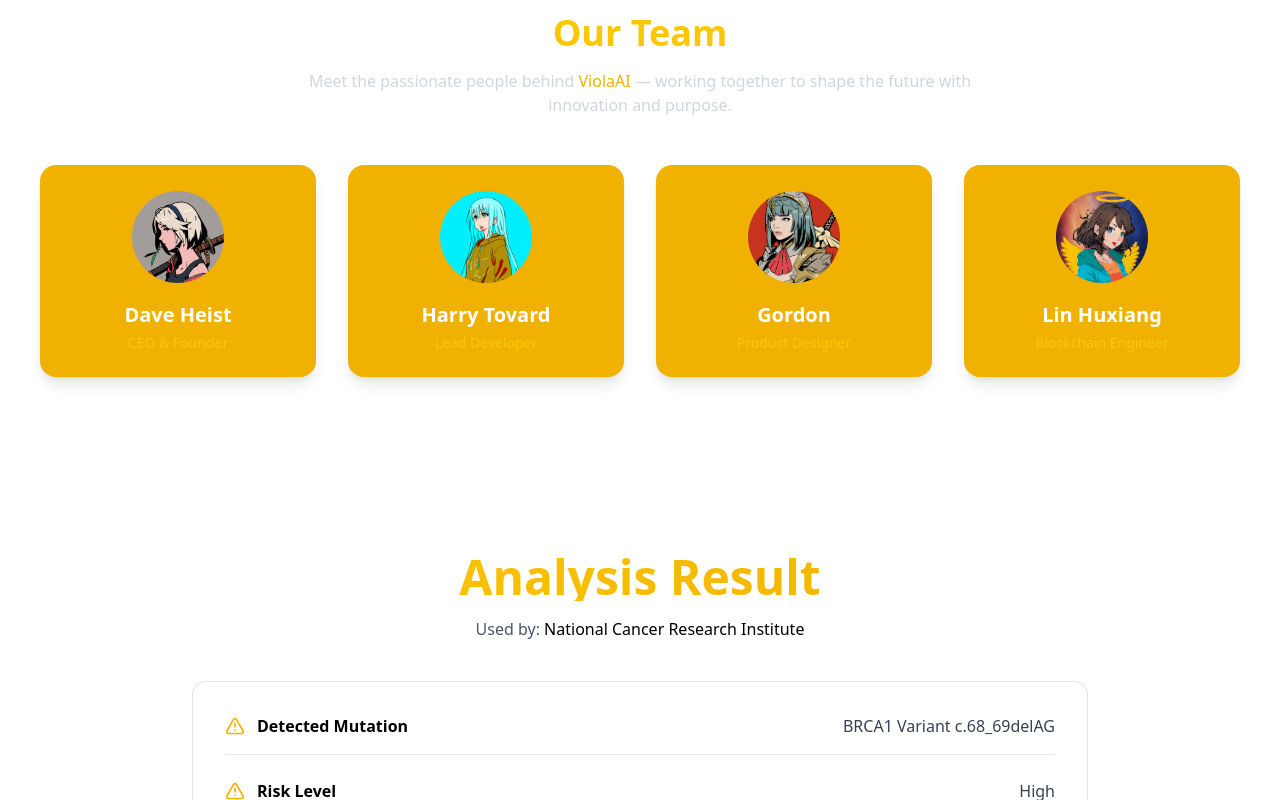
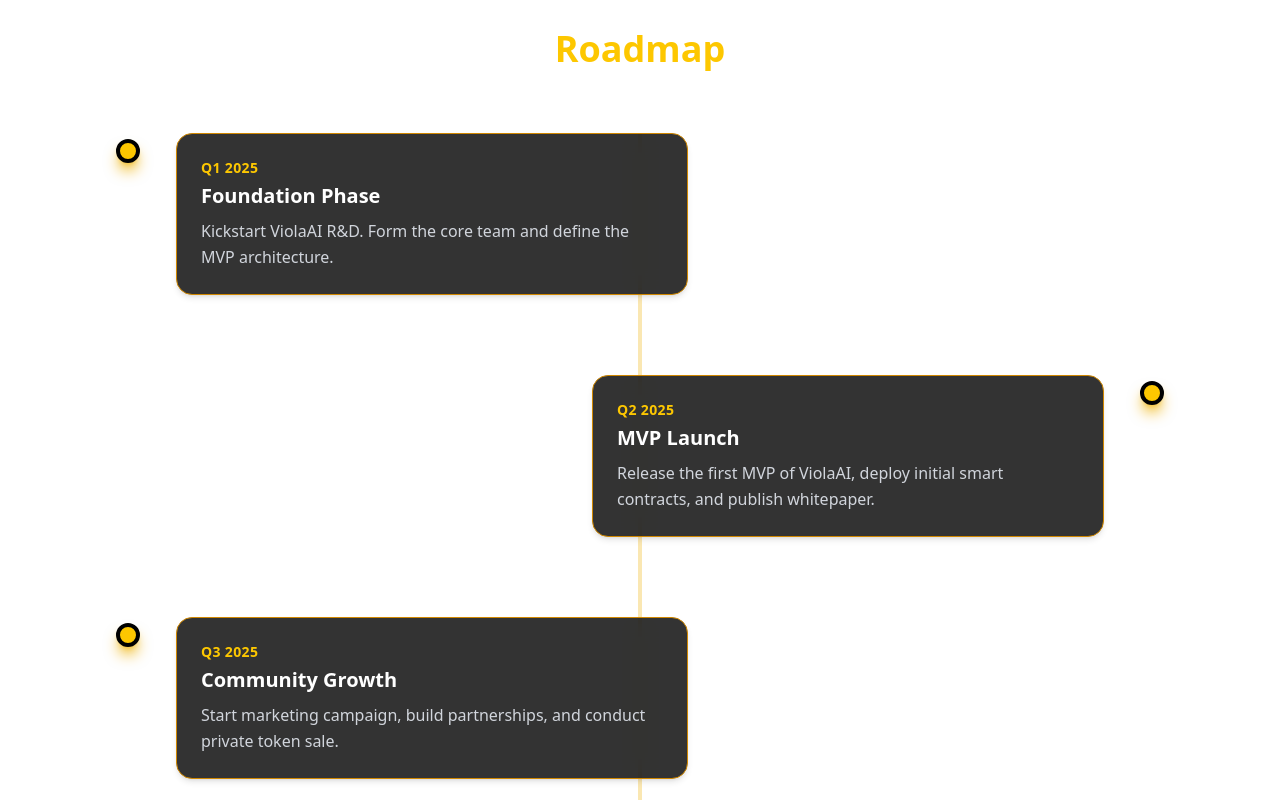
Before and after one commit to viola-genetics-ai/viola-genetics, a Next.js app: page / in a window 1280 px wide. Shown: the part 1980-2780 px from the top of the page. Built offline with nearby package versions, Linux system fonts and the light colour scheme.

Commit message:
Update Roadmap
Roadmap update

```diff
--- a/app/components/OurTeam.tsx
+++ b/app/components/OurTeam.tsx
@@ -42,7 +42,7 @@
           {teamMembers.map((member, index) => (
             <div
               key={index}
-              className="bg-yellow-500 p-6 rounded-2xl shadow-lg group hover:bg-[#222240] transition-all duration-300"
+              className="bg-yellow-500 p-6 rounded-2xl shadow-lg group hover:bg-black/80 transition-all duration-300"
             >
               <div className="w-24 h-24 mx-auto relative mb-4 rounded-full overflow-hidden border-2 border-yellow-500 group-hover:scale-105 transition">
                 <Image
--- a/app/components/Roadmap.tsx
+++ b/app/components/Roadmap.tsx
@@ -0,0 +1,98 @@
+"use client";
+
+import { motion } from "framer-motion";
+
+const roadmapItems = [
+  {
+    quarter: "Q1 2025",
+    title: "Foundation Phase",
+    description:
+      "Kickstart ViolaAI R&D. Form the core team and define the MVP architecture.",
+  },
+  {
+    quarter: "Q2 2025",
+    title: "MVP Launch",
+    description:
+      "Release the first MVP of ViolaAI, deploy initial smart contracts, and publish whitepaper.",
+  },
+  {
+    quarter: "Q3 2025",
+    title: "Community Growth",
+    description:
+      "Start marketing campaign, build partnerships, and conduct private token sale.",
+  },
+  {
+    quarter: "Q4 2025",
+    title: "Beta & Token Sale",
+    description:
+      "Launch public token sale, beta platform, and expand our global presence.",
+  },
+  {
+    quarter: "Q1 2026",
+    title: "Mainnet Launch",
+    description:
+      "Deploy on mainnet with governance, user incentives, and global AI infrastructure.",
+  },
+];
+
+export default function Roadmap() {
+  return (
+    <section
+      id="roadmap"
+      className="bg-white py-24 px-4 md:px-12 text-white relative overflow-hidden"
+    >
+      <div className="max-w-5xl mx-auto">
+        <h2 className="text-4xl font-bold text-center text-yellow-400 mb-16">
+          Roadmap
+        </h2>
+
+        <div className="relative">
+          {/* Vertical Line */}
+          <div className="hidden md:block absolute top-0 left-1/2 w-1 h-full bg-yellow-500/30 -translate-x-1/2 z-0" />
+
+          <div className="space-y-20">
+            {roadmapItems.map((item, index) => {
+              const isLeft = index % 2 === 0;
+
+              return (
+                <motion.div
+                  key={index}
+                  initial={{ opacity: 0, y: 50 }}
+                  whileInView={{ opacity: 1, y: 0 }}
+                  transition={{ duration: 0.6, delay: index * 0.1 }}
+                  className={`relative flex flex-col md:flex-row items-center md:items-start gap-6 ${
+                    isLeft ? "md:justify-start" : "md:justify-end"
+                  }`}
+                >
+                  {/* Dot */}
+                  <div
+                    className={`absolute hidden md:flex top-1.5 w-6 h-6 bg-yellow-400 rounded-full border-4 border-black shadow-yellow-500 shadow-lg z-10 ${
+                      isLeft ? "-left-3" : "-right-3"
+                    }`}
+                  />
+
+                  {/* Content */}
+                  <div
+                    className={`bg-black/80 backdrop-blur-md rounded-2xl border border-yellow-600 p-6 w-full md:w-1/2 z-10 shadow-md hover:scale-[1.02] transition-transform duration-300 ${
+                      isLeft ? "md:ml-12" : "md:mr-12"
+                    }`}
+                  >
+                    <h3 className="text-yellow-400 text-sm font-semibold mb-1 uppercase tracking-wide">
+                      {item.quarter}
+                    </h3>
+                    <h4 className="text-white text-xl font-bold">
+                      {item.title}
+                    </h4>
+                    <p className="text-gray-300 mt-2 leading-relaxed">
+                      {item.description}
+                    </p>
+                  </div>
+                </motion.div>
+              );
+            })}
+          </div>
+        </div>
+      </div>
+    </section>
+  );
+}
--- a/app/page.tsx
+++ b/app/page.tsx
@@ -6,6 +6,7 @@
 import Navbar from "./components/Navbar";
 import OurFeatures from "./components/OurFeatures";
 import OurTeam from "./components/OurTeam";
+import Roadmap from "./components/Roadmap";
 export default function Home() {
   return (
     <>
@@ -13,6 +14,7 @@
       <Hero />
       <AboutUs />
       <OurFeatures />
+      <Roadmap />
       <OurTeam />
       <AnalysisResult />
       <FaqSection />
```
